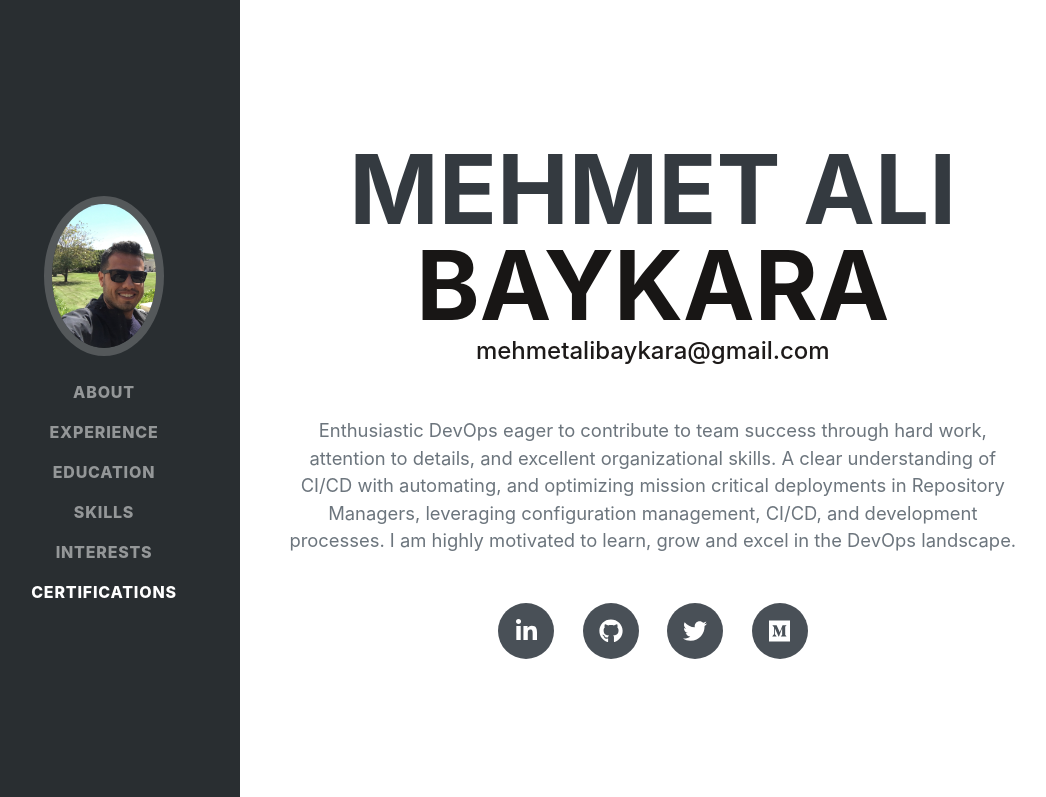
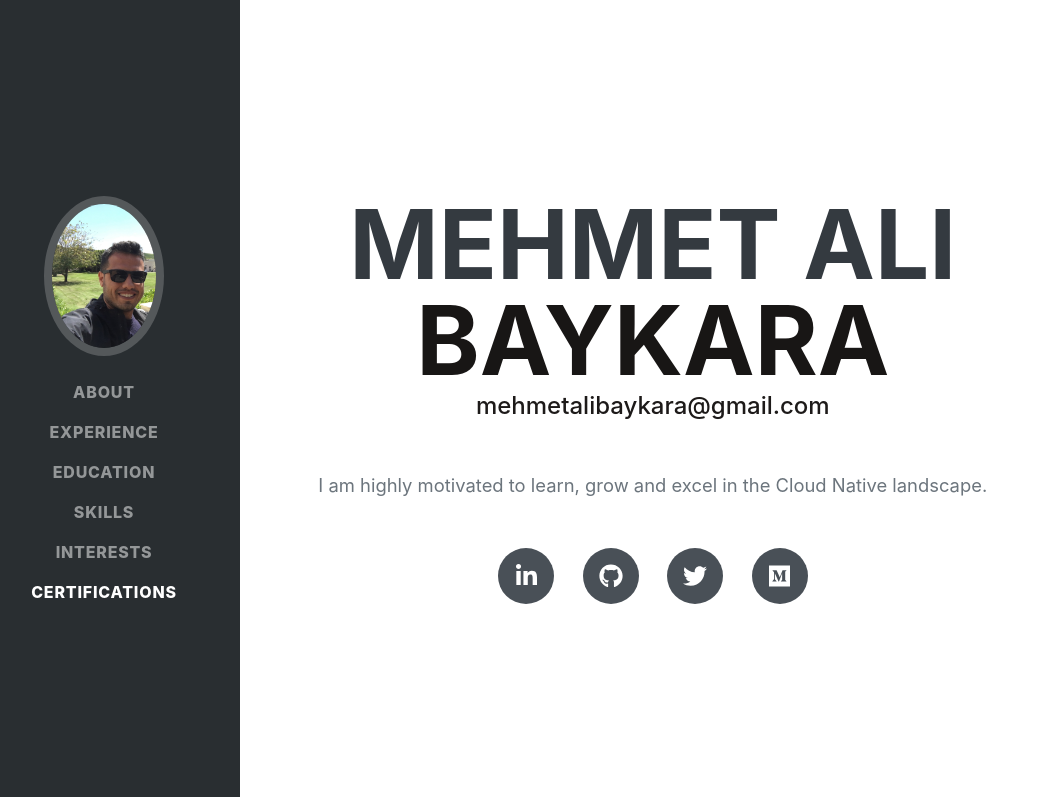
Before and after one commit to mbaykara/archive.mbaykara, a plain HTML site: page index.html in a window 1280 px wide. Shown: the top 797 px of the page, without its empty margins (32-1078 px from the left). Drawn offline with nearby package versions, Linux system fonts and the light colour scheme; a script that the page names is missing; a web font is replaced by a local one.

Commit message:
Update index.html

```diff
--- a/index.html
+++ b/index.html
@@ -46,10 +46,7 @@
 
                         <a href="mailto:name@email.com">mehmetalibaykara@gmail.com</a>
                     </div>
-                    <p class="lead mb-5">Enthusiastic DevOps eager to contribute to team success
-                    through hard work, attention to details, and excellent
-                    organizational skills. A clear understanding of CI/CD with automating, and optimizing mission critical deployments in Repository Managers,
-                leveraging configuration management, CI/CD, and development processes. I am highly motivated to learn, grow and excel in the DevOps landscape. </p>
+                    <p class="lead mb-5"> I am highly motivated to learn, grow and excel in the Cloud Native landscape. </p>
                     <div class="social-icons">
                         <a class="social-icon" href="https://www.linkedin.com/in/mehmetalibaykara/"><i class="fab fa-linkedin-in"></i></a>
                         <a class="social-icon" href="https://github.com/mbaykara"><i class="fab fa-github"></i></a>
```
